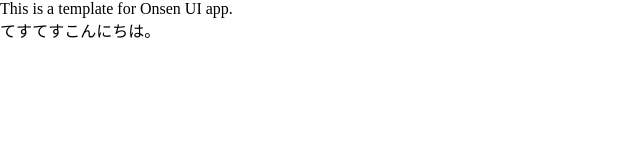
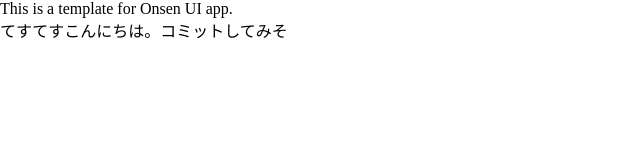
Before and after one commit to kwest403/apptest, a browser extension: page www/index.html in a window 1280 px wide. Shown: the whole page, without its empty margins (0-640 px from the left). Drawn offline with Linux system fonts and the light colour scheme.

Commit message:
コミットしている

```diff
--- a/www/index.html
+++ b/www/index.html
@@ -20,7 +20,7 @@
 </head>
 <body>
   This is a template for Onsen UI app.<br>
-てすてすこんにちは。
+てすてすこんにちは。コミットしてみそ
 
 </body>
 </html>
```
